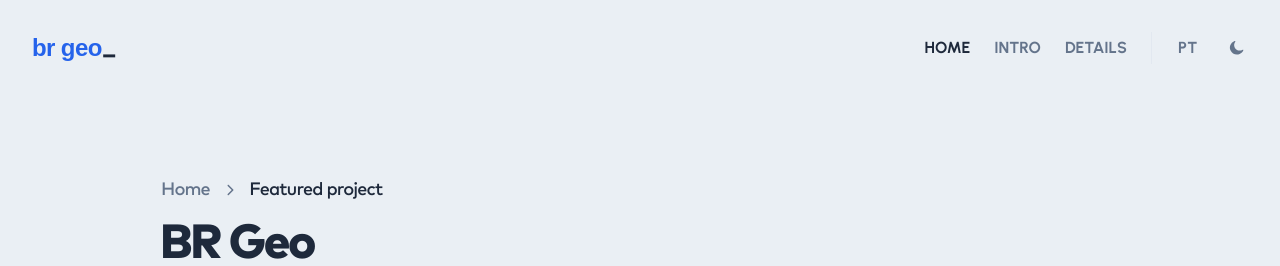
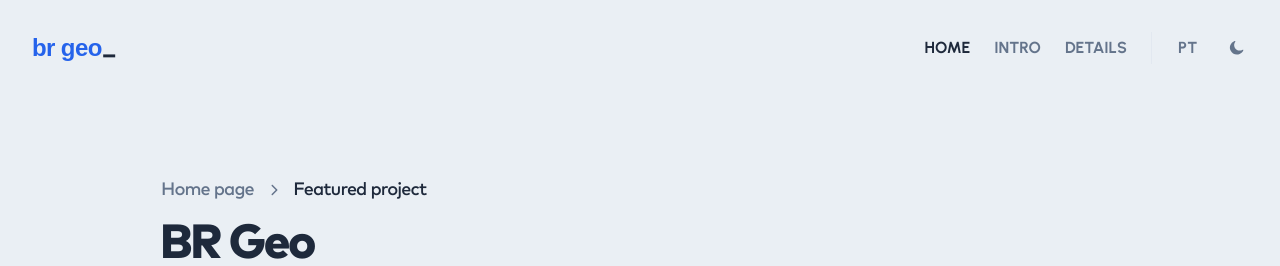
Before and after one commit to dalvancarvalho/personal-website, a React (Vite) app: page /br-geo in a window 1280 px wide. Shown: the top 266 px of the page. Built offline with nearby package versions, Linux system fonts and the light colour scheme; a web font is replaced by a local one.

Commit message:
refactor: i18n key and translation

```diff
--- a/src/components/Text/PageTitle/index.jsx
+++ b/src/components/Text/PageTitle/index.jsx
@@ -32,7 +32,7 @@ function PageTitle(props) {
         </div>
         <div className="mt-10 md:mt-0 md:mb-1 flex flex-col gap-2 font-semibold">
           {linkedInUrl && (
-            <Link icon={faLinkedin} href={linkedInUrl} text={t('title.linkedin')} />
+            <Link icon={faLinkedin} href={linkedInUrl} text={t('title.linkedIn')} />
           )}
           {githubUrl && (
             <Link icon={faGithub} href={githubUrl} text={t('title.github')} />
--- a/src/i18n/translations/enUS.json
+++ b/src/i18n/translations/enUS.json
@@ -65,13 +65,13 @@
 
     "title": {
       "breadcrumbs": {
-        "home": "Home",
+        "home": "Home page",
         "about": "About",
         "featured": "Featured project"
       },
       "demo": "Live demo",
       "github": "GitHub repository",
-      "linkedin": "LinkedIn profile"
+      "linkedIn": "LinkedIn profile"
     },
 
     "pages": {
--- a/src/i18n/translations/ptBR.json
+++ b/src/i18n/translations/ptBR.json
@@ -65,13 +65,13 @@
 
     "title": {
       "breadcrumbs": {
-        "home": "Início",
+        "home": "Página inicial",
         "about": "Sobre",
         "featured": "Projeto em destaque"
       },
       "demo": "Demonstração",
       "github": "Repositório do GitHub",
-      "linkedin": "Perfil do LinkedIn"
+      "linkedIn": "Perfil do LinkedIn"
     },
 
     "pages": {
```
